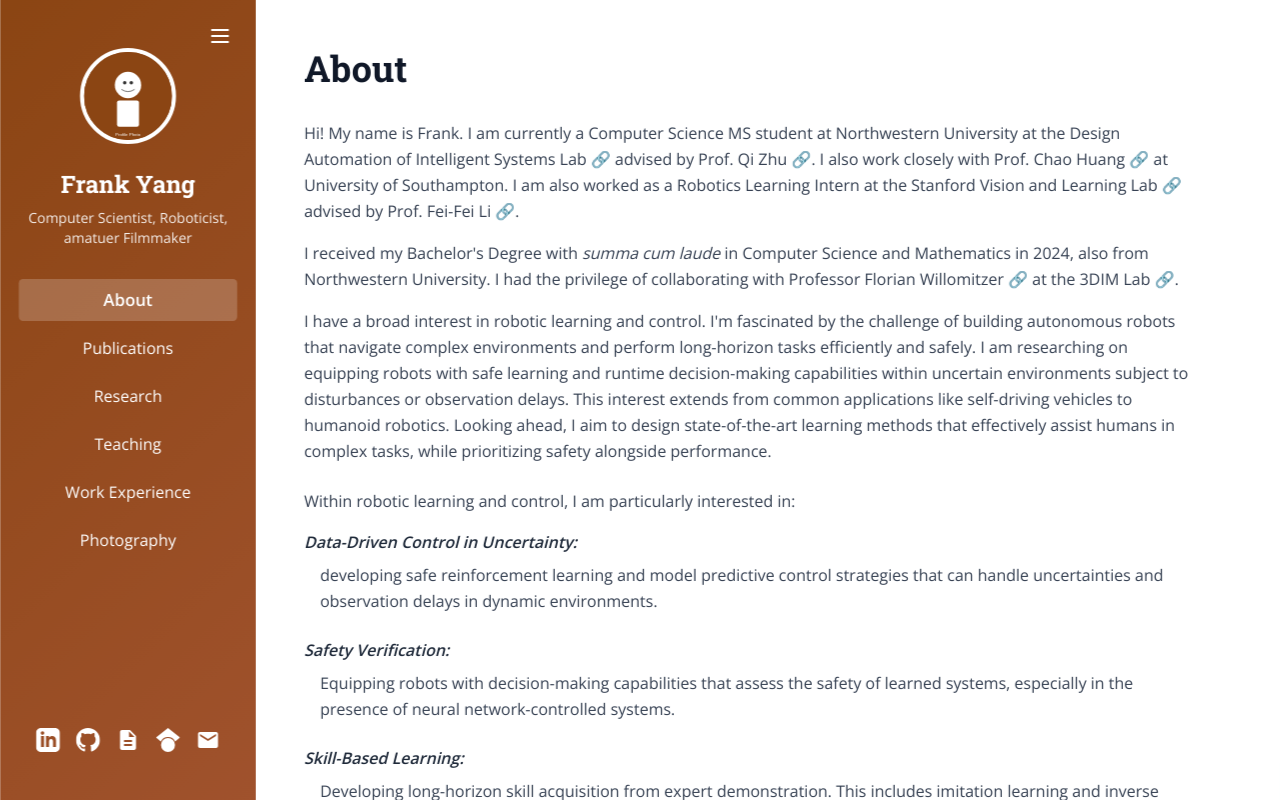
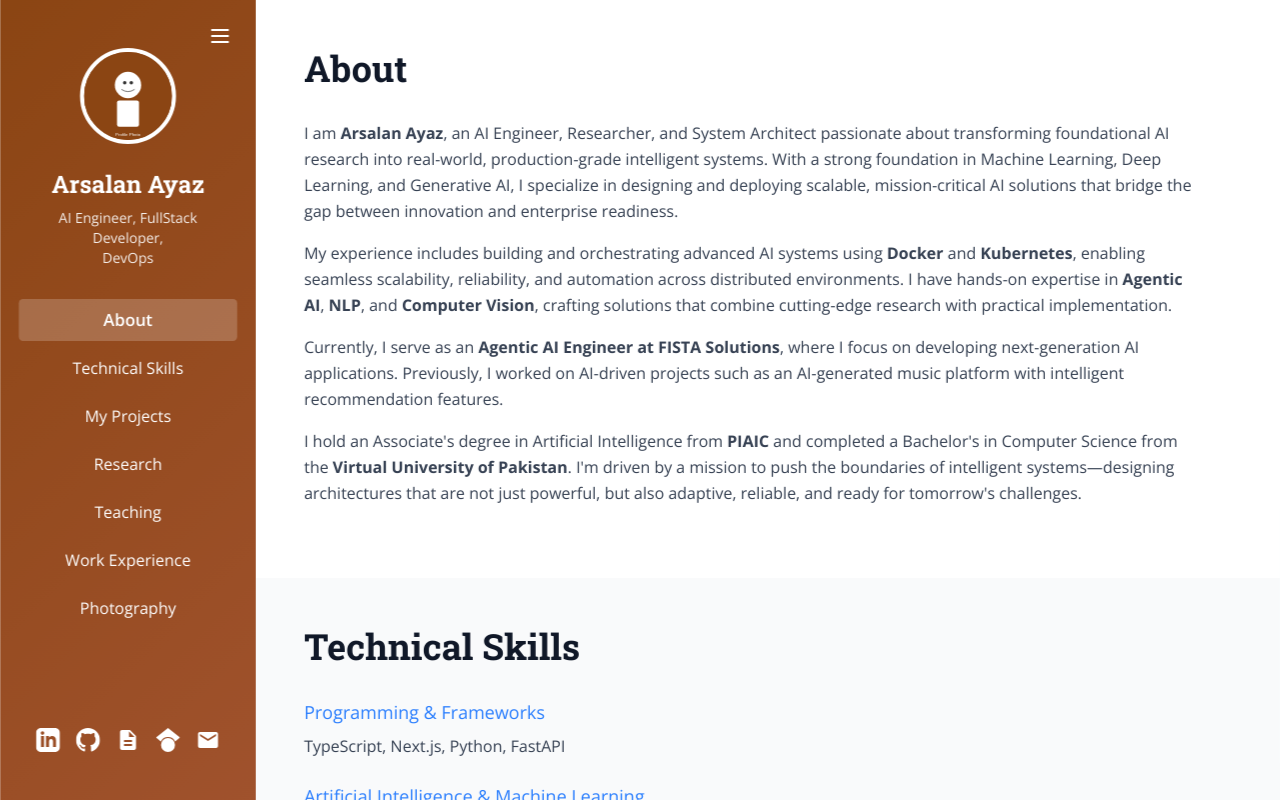
Before and after one commit to ArsalanAyaz88/Arsalan.AI, a Next.js app: page / in a window 1280 px wide. Both pictures are taken after a click on the button "About". Shown: the top 800 px of the page. Built offline with nearby package versions, Linux system fonts and the light colour scheme.

Commit message:
updated real content

```diff
--- a/app/components/Sidebar.tsx
+++ b/app/components/Sidebar.tsx
@@ -12,7 +12,8 @@ export default function Sidebar({ onToggleHero }: SidebarProps = {}) {
 
   const navItems = [
     { name: 'About', id: 'about' },
-    { name: 'Publications', id: 'publications' },
+    { name: 'Technical Skills', id: 'publications' },
+    { name: 'My Projects', id: 'projects' },
     { name: 'Research', id: 'research' },
     { name: 'Teaching', id: 'teaching' },
     { name: 'Work Experience', id: 'work-experience' },
@@ -66,7 +67,7 @@ export default function Sidebar({ onToggleHero }: SidebarProps = {}) {
       <div className="w-24 h-24 rounded-full overflow-hidden mb-6 border-4 border-white">
         <Image
           src="/profile.svg"
-          alt="Frank Yang"
+          alt="Arsalan"
           width={96}
           height={96}
           className="object-cover"
@@ -74,13 +75,13 @@ export default function Sidebar({ onToggleHero }: SidebarProps = {}) {
       </div>
 
       {/* Name */}
-      <h1 className="text-2xl font-bold mb-2 text-center">Frank Yang</h1>
+      <h1 className="text-2xl font-bold mb-2 text-center">Arsalan Ayaz</h1>
 
       {/* Subtitle */}
       <p className="text-sm text-center mb-8 opacity-90">
-        Computer Scientist, Roboticist,
+        AI Engineer, FullStack Developer,
         <br />
-        amatuer Filmmaker
+        DevOps
       </p>
 
       {/* Navigation */}
@@ -106,7 +107,7 @@ export default function Sidebar({ onToggleHero }: SidebarProps = {}) {
       {/* Social Icons */}
       <div className="mt-auto flex gap-4 text-white">
         <a
-          href="https://linkedin.com"
+          href="https://www.linkedin.com/in/arsalan-ayaz-250057203/"
           target="_blank"
           rel="noopener noreferrer"
           className="hover:opacity-80 hover:scale-110 transition-all duration-300 ease-in-out"
@@ -116,7 +117,7 @@ export default function Sidebar({ onToggleHero }: SidebarProps = {}) {
           </svg>
         </a>
         <a
-          href="https://github.com"
+          href="https://github.com/ArsalanAyaz88"
           target="_blank"
           rel="noopener noreferrer"
           className="hover:opacity-80 hover:scale-110 transition-all duration-300 ease-in-out"
@@ -146,7 +147,7 @@ export default function Sidebar({ onToggleHero }: SidebarProps = {}) {
           </svg>
         </a>
         <a
-          href="mailto:email@example.com"
+          href="mailto:arsalanayaz821@gmail.com"
           className="hover:opacity-80 hover:scale-110 transition-all duration-300 ease-in-out"
         >
           <svg className="w-6 h-6" fill="currentColor" viewBox="0 0 24 24">
--- a/app/layout.tsx
+++ b/app/layout.tsx
@@ -13,8 +13,8 @@ const geistMono = Geist_Mono({
 });
 
 export const metadata: Metadata = {
-  title: "Frank Yang - Computer Scientist & Roboticist",
-  description: "Personal website of Frank Yang - Computer Science MS student at Northwestern University specializing in robotic learning and control",
+  title: "Arsalan Ayaz - AI Engineer & System Architect",
+  description: "Personal website of Arsalan Ayaz - Agentic AI Engineer at FISTA Solutions specializing in AI systems, Machine Learning, and DevOps",
 };
 
 export default function RootLayout({
--- a/app/page.tsx
+++ b/app/page.tsx
@@ -56,7 +56,7 @@ export default function Home() {
           <div className="w-32 h-32 rounded-full overflow-hidden mb-6 border-4 border-white shadow-lg">
             <Image
               src="/profile.svg"
-              alt="Frank Yang"
+              alt="Arsalan"
               width={128}
               height={128}
               className="object-cover"
@@ -64,11 +64,11 @@ export default function Home() {
           </div>
 
           {/* Name */}
-          <h1 className="text-5xl font-bold mb-4 text-shadow">Frank Yang</h1>
+          <h1 className="text-5xl font-bold mb-4 text-shadow">Arsalan Ayaz</h1>
 
           {/* Subtitle */}
           <p className="text-lg mb-8 opacity-90">
-            Computer Scientist, Roboticist, amatuer Filmmaker
+             AI Engineer, FullStack Developer, DevOps
           </p>
 
           {/* Navigation Links */}
@@ -87,7 +87,15 @@ export default function Home() {
                   onClick={() => handleNavigate('publications')}
                   className="text-lg font-semibold hover:underline underline-offset-4 cursor-pointer"
                 >
-                  Publications
+                  Technical Skills
+                </button>
+              </li>
+              <li>
+                <button
+                  onClick={() => handleNavigate('projects')}
+                  className="text-lg font-semibold hover:underline underline-offset-4 cursor-pointer"
+                >
+                  My Projects
                 </button>
               </li>
               <li>
@@ -204,133 +212,128 @@ export default function Home() {
 
       <main className="ml-64 flex-1 content-enter">
         {/* About Section */}
-        <section id="about" className="min-h-screen p-12 bg-white">
+        <section id="about" className="p-12 bg-white">
           <div className="max-w-4xl">
             <h1 className="text-4xl font-bold text-gray-900 mb-8">About</h1>
 
             <div className="prose prose-lg">
               <p className="text-gray-700 leading-relaxed mb-4">
-                Hi! My name is Frank. I am currently a Computer Science MS student at Northwestern University at the Design
-                Automation of Intelligent Systems Lab <span className="text-blue-600">🔗</span> advised by Prof. Qi Zhu <span className="text-blue-600">🔗</span>.
-                I also work closely with Prof. Chao Huang <span className="text-blue-600">🔗</span> at University of Southampton.
-                I am also worked as a Robotics Learning Intern at the Stanford Vision and Learning Lab <span className="text-blue-600">🔗</span> advised
-                by Prof. Fei-Fei Li <span className="text-blue-600">🔗</span>.
+                I am <strong>Arsalan Ayaz</strong>, an AI Engineer, Researcher, and System Architect passionate about transforming
+                foundational AI research into real-world, production-grade intelligent systems. With a strong foundation in Machine
+                Learning, Deep Learning, and Generative AI, I specialize in designing and deploying scalable, mission-critical AI
+                solutions that bridge the gap between innovation and enterprise readiness.
               </p>
 
               <p className="text-gray-700 leading-relaxed mb-4">
-                I received my Bachelor's Degree with <em>summa cum laude</em> in Computer Science and Mathematics in 2024, also
-                from Northwestern University. I had the privilege of collaborating with Professor Florian Willomitzer <span className="text-blue-600">🔗</span> at
-                the 3DIM Lab <span className="text-blue-600">🔗</span>.
+                My experience includes building and orchestrating advanced AI systems using <strong>Docker</strong> and <strong>Kubernetes</strong>,
+                enabling seamless scalability, reliability, and automation across distributed environments. I have hands-on expertise
+                in <strong>Agentic AI</strong>, <strong>NLP</strong>, and <strong>Computer Vision</strong>, crafting solutions that
+                combine cutting-edge research with practical implementation.
+              </p>
+
+              <p className="text-gray-700 leading-relaxed mb-4">
+                Currently, I serve as an <strong>Agentic AI Engineer at FISTA Solutions</strong>, where I focus on developing
+                next-generation AI applications. Previously, I worked on AI-driven projects such as an AI-generated music platform
+                with intelligent recommendation features.
               </p>
 
               <p className="text-gray-700 leading-relaxed mb-6">
-                I have a broad interest in robotic learning and control. I'm fascinated by the challenge of building autonomous
-                robots that navigate complex environments and perform long-horizon tasks efficiently and safely. I am researching
-                on equipping robots with safe learning and runtime decision-making capabilities within uncertain environments
-                subject to disturbances or observation delays. This interest extends from common applications like self-driving
-                vehicles to humanoid robotics. Looking ahead, I aim to design state-of-the-art learning methods that effectively
-                assist humans in complex tasks, while prioritizing safety alongside performance.
+                I hold an Associate's degree in Artificial Intelligence from <strong>PIAIC</strong> and completed a Bachelor's in
+                Computer Science from the <strong>Virtual University of Pakistan</strong>. I'm driven by a mission to push the
+                boundaries of intelligent systems—designing architectures that are not just powerful, but also adaptive, reliable,
+                and ready for tomorrow's challenges.
               </p>
+            </div>
+          </div>
+        </section>
 
-              <p className="text-gray-700 leading-relaxed mb-4">
-                Within robotic learning and control, I am particularly interested in:
-              </p>
+        {/* Technical Skills Section */}
+        <section id="publications" className="p-12 bg-gray-50">
+          <div className="max-w-4xl">
+            <h1 className="text-4xl font-bold text-gray-900 mb-8">Technical Skills</h1>
 
-              <div className="mb-6">
-                <p className="text-gray-800 font-semibold italic mb-2">Data-Driven Control in Uncertainty:</p>
-                <p className="text-gray-700 leading-relaxed ml-4">
-                  developing safe reinforcement learning and model predictive control strategies that can handle uncertainties
-                  and observation delays in dynamic environments.
-                </p>
+            <div className="space-y-6">
+              {/* Programming & Frameworks */}
+              <div>
+                <p className="text-lg text-blue-500 mb-2">Programming & Frameworks</p>
+                <p className="text-gray-700 pl-0">TypeScript, Next.js, Python, FastAPI</p>
               </div>
 
-              <div className="mb-6">
-                <p className="text-gray-800 font-semibold italic mb-2">Safety Verification:</p>
-                <p className="text-gray-700 leading-relaxed ml-4">
-                  Equipping robots with decision-making capabilities that assess the safety of learned systems, especially in
-                  the presence of neural network-controlled systems.
-                </p>
+              {/* AI & Machine Learning */}
+              <div>
+                <p className="text-lg text-blue-500 mb-2">Artificial Intelligence & Machine Learning</p>
+                <p className="text-gray-700 pl-0">PyTorch, TensorFlow, Deep Learning, Generative AI, LangChain, LangGraph, OpenAI Agent SDK</p>
               </div>
 
-              <div className="mb-6">
-                <p className="text-gray-800 font-semibold italic mb-2">Skill-Based Learning:</p>
-                <p className="text-gray-700 leading-relaxed ml-4">
-                  Developing long-horizon skill acquisition from expert demonstration. This includes imitation learning and
-                  inverse reinforcement learning techniques.
-                </p>
+              {/* Databases & Vector Stores */}
+              <div>
+                <p className="text-lg text-blue-500 mb-2">Databases & Vector Stores</p>
+                <p className="text-gray-700 pl-0">MongoDB, PostgreSQL, Qdrant, Pinecone</p>
+              </div>
+
+              {/* DevOps & System Architecture */}
+              <div>
+                <p className="text-lg text-blue-500 mb-2">DevOps & System Architecture</p>
+                <p className="text-gray-700 pl-0">Docker, Kubernetes, GitHub, CI/CD Pipelines</p>
+              </div>
+
+              {/* AI Systems & MLOps */}
+              <div>
+                <p className="text-lg text-blue-500 mb-2">AI Systems & MLOps</p>
+                <ul className="list-disc text-gray-700 space-y-2 pl-5">
+                  <li>Design and orchestration of agentic AI architectures</li>
+                  <li>Model deployment, monitoring, and scalability across distributed systems</li>
+                </ul>
               </div>
             </div>
           </div>
         </section>
 
-        {/* Publications Section */}
-        <section id="publications" className="min-h-screen p-12 bg-gray-50">
+        {/* My Projects Section */}
+        <section id="projects" className="p-12 bg-white">
           <div className="max-w-4xl">
-            <h1 className="text-4xl font-bold text-gray-900 mb-8">Publications</h1>
+            <h1 className="text-4xl font-bold text-gray-900 mb-8">My Projects</h1>
 
-            {/* Publications List */}
-            <div className="space-y-4 mb-12">
-              <div className="text-gray-700">
-                <p>
-                  S. Zhan, Q. Wu, <strong>F. Yang</strong>, X. Shi, C. Huang, Q. Zhu. Learning in Slow Motion: Adapting Offline Reinforcement
-                  Learning with Online Delays. Neural Information Processing Systems, 2025. Paper <span className="text-blue-600">🔗</span> <strong>(In submission)</strong>
+            <div className="space-y-6">
+              {/* Project 1 */}
+              <div>
+                <p className="text-gray-700 mb-2 pl-0">Project Name 1</p>
+                <p className="text-gray-700 mb-2 pl-0">Technologies: Python, FastAPI, Docker</p>
+                <p className="text-gray-700 leading-relaxed mb-4 pl-0">
+                  Brief description of the project. What problem it solves, what technologies were used, and what the outcome was.
                 </p>
+                <div className="flex gap-4">
+                  <a href="#" className="text-blue-500 hover:underline">View Project →</a>
+                  <a href="#" className="text-blue-500 hover:underline">GitHub →</a>
+                  <a href="#" className="text-blue-500 hover:underline">Docs →</a>
+                </div>
               </div>
 
-              <div className="text-gray-700">
-                <p>
-                  S. Zhan, Q. Wu, Z. Ruan, <strong>F. Yang</strong>, P. Wang, Y. Wang, R. Jiao, C. Huang, Q. Zhu. Inverse Delayed Reinforcement
-                  Learning. Learning for Dynamics and Control. 2025. Paper <span className="text-blue-600">🔗</span> <strong>(In submission)</strong>
+              {/* Project 2 */}
+              <div>
+                <p className="text-gray-700 mb-2 pl-0">Project Name 2</p>
+                <p className="text-gray-700 mb-2 pl-0">Technologies: TypeScript, Next.js, MongoDB</p>
+                <p className="text-gray-700 leading-relaxed mb-4 pl-0">
+                  Brief description of the project. What problem it solves, what technologies were used, and what the outcome was.
                 </p>
+                <div className="flex gap-4">
+                  <a href="#" className="text-blue-500 hover:underline">View Project →</a>
+                  <a href="#" className="text-blue-500 hover:underline">GitHub →</a>
+                  <a href="#" className="text-blue-500 hover:underline">Docs →</a>
+                </div>
               </div>
 
-              <div className="text-gray-700">
-                <p>
-                  <strong>F. Yang</strong>, S. Zhan, Y. Wang, et al. Case Study: Runtime Safety Verification of Neural Network Controlled System.
-                  Runtime Verification, 2024. Paper <span className="text-blue-600">🔗</span>
+              {/* Project 3 */}
+              <div>
+                <p className="text-gray-700 mb-2 pl-0">Project Name 3</p>
+                <p className="text-gray-700 mb-2 pl-0">Technologies: PyTorch, LangChain, Kubernetes</p>
+                <p className="text-gray-700 leading-relaxed mb-4 pl-0">
+                  Brief description of the project. What problem it solves, what technologies were used, and what the outcome was.
                 </p>
-              </div>
-
-              <div className="text-gray-700">
-                <p>
-                  <strong>F. Yang*</strong>, Y. Wen*. Efficient Encoding of Graphics Primitives with Simplex-based Structures. Midwest Machine
-                  Learning Symposium, 2023. Paper <span className="text-blue-600">🔗</span>
-                </p>
-              </div>
-            </div>
-
-            {/* Research Projects */}
-            <h2 className="text-3xl font-bold text-gray-900 mb-6">Research Projects</h2>
-
-            <div className="bg-white rounded-lg shadow-sm p-6 mb-6">
-              <div className="flex gap-6">
-                <div className="w-64 h-48 relative flex-shrink-0 bg-gray-200 rounded">
-                  <Image
-                    src="/research-behavior.svg"
-                    alt="Research Project"
-                    fill
-                    className="object-cover rounded"
-                  />
-                </div>
-
-                <div className="flex-1">
-                  <h3 className="text-xl font-bold text-gray-900 mb-3">
-                    Behavior 1K: A Human-Centered, Embodied AI Benchmark with 1,000 Everyday Activities and Realistic Simulation
-                  </h3>
-
-                  <p className="text-gray-700 mb-2">
-                    Advised by: Fei-Fei Li <span className="text-blue-600">🔗</span>
-                  </p>
-
-                  <p className="text-gray-700 mb-3">
-                    Sources: Project <span className="text-blue-600">🔗</span> / Paper <span className="text-blue-600">🔗</span>
-                  </p>
-
-                  <p className="text-gray-700 leading-relaxed">
-                    Development on BEHAVIOR 1K: 1000 embodied AI robotic learning simulation benchmark built upon NVIDIA Omniverse engine;
-                    Decomposed complex, long-horizon tasks into learnable action primitives (pick, place, navigate); Implemented a
-                    collision-free action primitives execution pipeline using...
-                  </p>
+                <div className="flex gap-4">
+                  <a href="#" className="text-blue-500 hover:underline">View Project →</a>
+                  <a href="#" className="text-blue-500 hover:underline">GitHub →</a>
+                  <a href="#" className="text-blue-500 hover:underline">Docs →</a>
                 </div>
               </div>
             </div>
@@ -338,7 +341,7 @@ export default function Home() {
         </section>
 
         {/* Research Section */}
-        <section id="research" className="min-h-screen p-12 bg-white">
+        <section id="research" className="p-12 bg-gray-50">
           <div className="max-w-4xl">
             <h1 className="text-4xl font-bold text-gray-900 mb-8">Research</h1>
 
@@ -378,7 +381,7 @@ export default function Home() {
         </section>
 
         {/* Teaching Section */}
-        <section id="teaching" className="min-h-screen p-12 bg-gray-50">
+        <section id="teaching" className="p-12 bg-gray-50">
           <div className="max-w-4xl">
             <h1 className="text-4xl font-bold text-gray-900 mb-8">Teaching</h1>
 
@@ -413,38 +416,32 @@ export default function Home() {
         </section>
 
         {/* Work Experience Section */}
-        <section id="work-experience" className="min-h-screen p-12 bg-white">
+        <section id="work-experience" className="p-12 bg-white">
           <div className="max-w-4xl">
             <h1 className="text-4xl font-bold text-gray-900 mb-8">Work Experience</h1>
 
             <div className="space-y-6">
               <div className="bg-gray-50 rounded-lg shadow-sm p-6">
-                <h3 className="text-xl font-semibold text-gray-900 mb-2">Robotics Learning Intern</h3>
-                <p className="text-gray-600 mb-2">Stanford Vision and Learning Lab | Summer 2024</p>
+                <h3 className="text-xl font-semibold text-gray-900 mb-2">Agentic AI Engineer</h3>
+                <p className="text-gray-600 mb-3">FISTA Solutions | September 2025 – Present</p>
+                <p className="text-sm text-gray-500 mb-3">Faisalabad, Punjab, Pakistan</p>
                 <ul className="list-disc list-inside text-gray-700 space-y-2">
-                  <li>Worked on BEHAVIOR 1K benchmark for embodied AI</li>
-                  <li>Developed collision-free action primitives for robotic manipulation</li>
-                  <li>Implemented learning algorithms for long-horizon task planning</li>
+                  <li>Leading the design and deployment of Agentic AI systems for enterprise-grade applications.</li>
+                  <li>Developing intelligent agents that integrate NLP and Generative AI for automation and decision-making.</li>
+                  <li>Building scalable, production-ready AI architectures using Docker and Kubernetes for distributed environments.</li>
+                  <li>Collaborating with cross-functional teams to translate AI research into practical, high-impact solutions.</li>
                 </ul>
               </div>
 
               <div className="bg-gray-50 rounded-lg shadow-sm p-6">
-                <h3 className="text-xl font-semibold text-gray-900 mb-2">Research Assistant</h3>
-                <p className="text-gray-600 mb-2">Northwestern University | 2022 - Present</p>
+                <h3 className="text-xl font-semibold text-gray-900 mb-2">Agentic AI Engineer (Freelance)</h3>
+                <p className="text-gray-600 mb-3">Upwork | January 2025 – August 2025</p>
+                <p className="text-sm text-gray-500 mb-3">England, United Kingdom (Remote)</p>
                 <ul className="list-disc list-inside text-gray-700 space-y-2">
-                  <li>Conducted research on safe reinforcement learning with observation delays</li>
-                  <li>Developed runtime verification methods for neural network controllers</li>
-                  <li>Published papers in top-tier conferences</li>
-                </ul>
-              </div>
-
-              <div className="bg-gray-50 rounded-lg shadow-sm p-6">
-                <h3 className="text-xl font-semibold text-gray-900 mb-2">Software Engineering Intern</h3>
-                <p className="text-gray-600 mb-2">Tech Company | Summer 2023</p>
-                <ul className="list-disc list-inside text-gray-700 space-y-2">
-                  <li>Developed machine learning pipelines for production systems</li>
-                  <li>Optimized algorithm performance and reduced latency</li>
-                  <li>Collaborated with cross-functional teams</li>
+                  <li>Delivered multiple client projects focused on AI-driven automation and generative intelligence.</li>
+                  <li>Designed and developed an AI-generated music website with a user-friendly interface that generates and recommends music based on user preferences.</li>
+                  <li>Applied NLP and recommendation algorithms to personalize user experiences.</li>
+                  <li>Managed end-to-end AI model development, from experimentation to deployment in cloud-based environments.</li>
                 </ul>
               </div>
             </div>
@@ -452,7 +449,7 @@ export default function Home() {
         </section>
 
         {/* Photography Section */}
-        <section id="photography" className="min-h-screen p-12 bg-gray-50">
+        <section id="photography" className="p-12 bg-gray-50">
           <div className="max-w-6xl">
             <h1 className="text-4xl font-bold text-gray-900 mb-8">Photography</h1>
 
```
